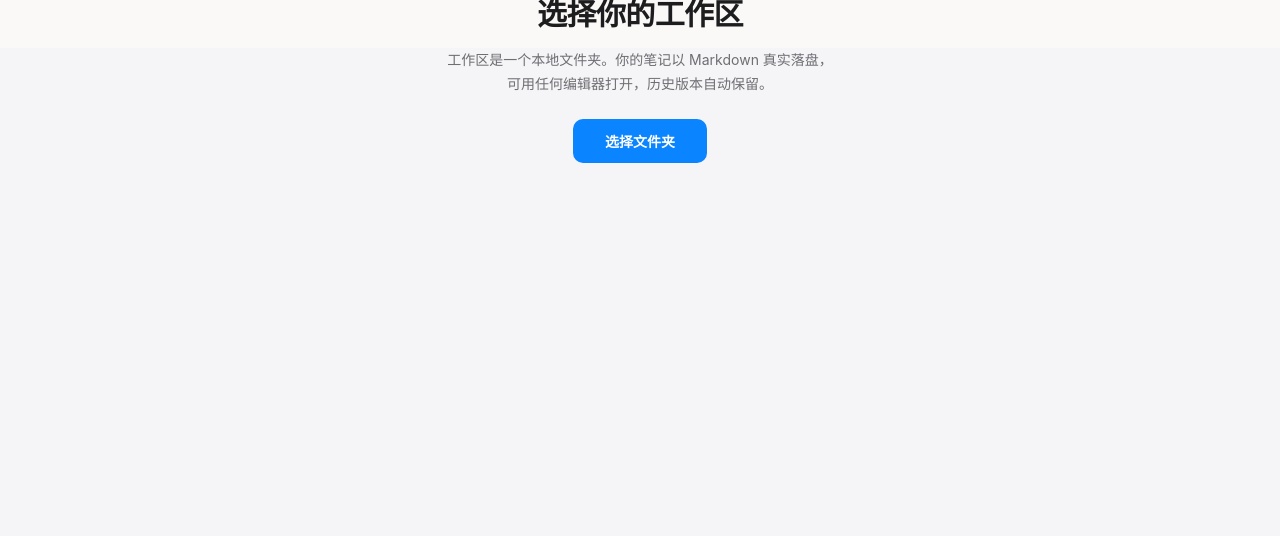
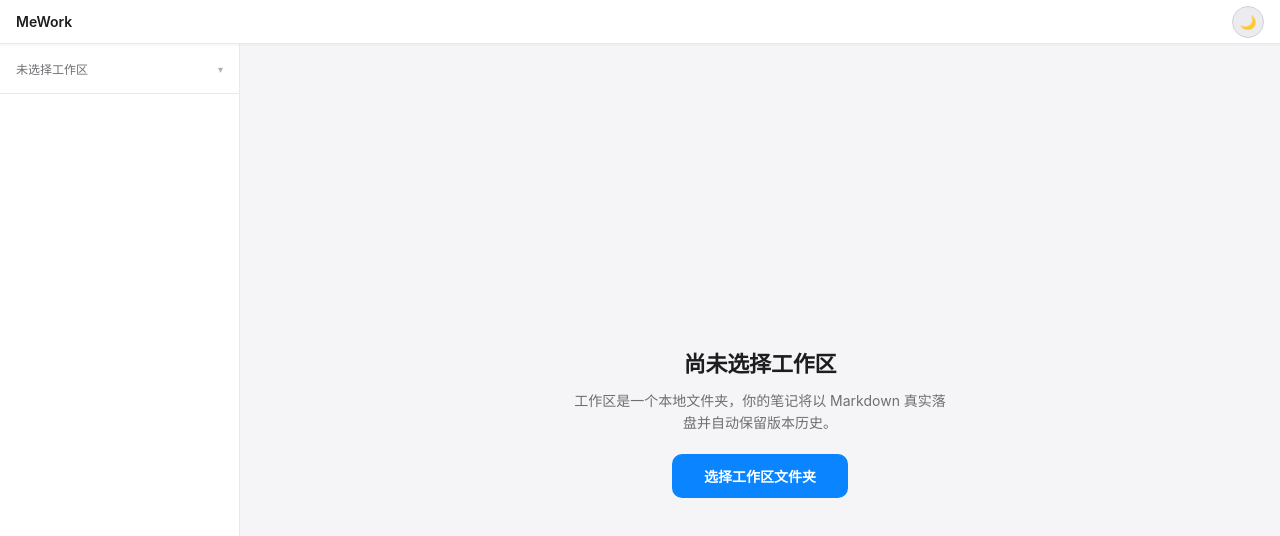
Before and after one commit to oyli722/Work-Record, a React (Vite) app in the folder src/renderer/: page / in a window 1280 px wide. Shown: the top 536 px of the page. Built offline with nearby package versions, Linux system fonts and the light colour scheme.

Commit message:
refactor(工作区): 空状态改为主内容区提示，保留顶栏与侧边栏（弃整页引导）

```diff
--- a/src/renderer/src/App.jsx
+++ b/src/renderer/src/App.jsx
@@ -1,42 +1,39 @@
 import { useEffect } from 'react'
 import useTheme from './hooks/useTheme'
 import useWorkspace from './stores/workspaceStore'
-import Onboarding from './components/Onboarding'
+import WorkspaceEmpty from './components/WorkspaceEmpty'
 import TopBar from './components/TopBar'
 import Sidebar from './components/Sidebar'
 
-// MeWork 根组件（阶段 2：工作区引导与主壳路由）
-// 状态机：无激活工作区 → Onboarding（首次引导）；有激活 → 主壳。
-// 主壳布局定案（2026-08-09）：顶栏（极简全局） + 侧边栏（工作区 + 目录树） + 主区。
+// MeWork 根组件（阶段 2：主壳 + 工作区状态路由）
+// 始终渲染主壳（顶栏 + 侧边栏 + 主区），主内容区按工作区状态切换：
+//   无激活 → 空状态（提示选择工作区）；有激活 → 工作区内容（后续阶段填充）。
+// 布局定案（2026-08-09）：顶栏（极简全局）+ 侧边栏（工作区 + 目录树）+ 主区。
 export default function App() {
   const { theme, toggleTheme } = useTheme()
   const workspace = useWorkspace()
 
   useEffect(() => {
-    // 启动恢复：有记忆路径则尝试激活；失败（路径失效）时停留在引导态
+    // 启动恢复：有记忆路径则尝试激活；失败（路径失效）时停留在空状态
     workspace.restore()
     // eslint-disable-next-line react-hooks/exhaustive-deps
   }, [])
 
-  // 无激活工作区 → 首次引导
-  if (workspace.state === 'idle') {
-    return (
-      <div className="app">
-        <Onboarding workspace={workspace} />
-      </div>
-    )
-  }
+  const hasWorkspace = workspace.state === 'active'
 
-  // 有激活工作区 → 主壳（编辑器 / 目录树 / 标签栏后续阶段填充）
   return (
     <div className="app">
       <TopBar theme={theme} onToggleTheme={toggleTheme} />
       <div className="app__body">
         <Sidebar workspace={workspace} />
         <main className="app__main">
-          <div className="app__status">
-            <p className="app__hint">工作区已就绪</p>
-          </div>
+          {hasWorkspace ? (
+            <div className="app__status">
+              <p className="app__hint">工作区已就绪</p>
+            </div>
+          ) : (
+            <WorkspaceEmpty workspace={workspace} />
+          )}
         </main>
       </div>
     </div>
--- a/src/renderer/src/components/Onboarding.jsx
+++ /dev/null
@@ -1,97 +0,0 @@
-// 首次启动引导（PRD §4.1.1）—— 无工作区时的「暖纸书桌」空状态
-// 整页暖纸底色与工作区冷灰外壳形成对比（样式确认 2026-08-09），
-// 空状态 = 行动的邀请：标题 + 主操作 + 最近工作区（次级）。
-import { useState } from 'react'
-
-// 线性风格图标（PRD §3.4.4 类 SF Symbols，克制描边）
-function WorkspaceIcon() {
-  return (
-    <svg
-      className="onboarding__icon"
-      width="56"
-      height="56"
-      viewBox="0 0 24 24"
-      fill="none"
-      stroke="currentColor"
-      strokeWidth="1.5"
-      strokeLinecap="round"
-      strokeLinejoin="round"
-      aria-hidden="true"
-    >
-      <path d="M3 7a2 2 0 0 1 2-2h4l2 2h8a2 2 0 0 1 2 2v8a2 2 0 0 1-2 2H5a2 2 0 0 1-2-2V7z" />
-      <path d="M8 12h8" />
-      <path d="M8 15.5h5" />
-    </svg>
-  )
-}
-
-export default function Onboarding({ workspace }) {
-  const [busy, setBusy] = useState(false)
-  const [error, setError] = useState(null)
-
-  /** 打开系统目录选择 → 激活选中目录为工作区 */
-  async function handleChoose() {
-    setBusy(true)
-    setError(null)
-    try {
-      const absPath = await window.mework.fs.chooseDirectory()
-      if (!absPath) return // 用户取消
-      const res = await workspace.activate(absPath)
-      if (!res.ok) setError(res.error)
-    } catch (err) {
-      setError(String(err?.message ?? err))
-    } finally {
-      setBusy(false)
-    }
-  }
-
-  return (
-    <div className="onboarding">
-      <div className="onboarding__inner">
-        <WorkspaceIcon />
-
-        <p className="onboarding__eyebrow">MEWORK</p>
-        <h1 className="onboarding__title">选择你的工作区</h1>
-        <p className="onboarding__desc">
-          工作区是一个本地文件夹。你的笔记以 Markdown 真实落盘，
-          可用任何编辑器打开，历史版本自动保留。
-        </p>
-
-        <button type="button" className="onboarding__cta" onClick={handleChoose} disabled={busy}>
-          {busy ? '正在打开…' : '选择文件夹'}
-        </button>
-
-        {error && <p className="onboarding__error">{error}</p>}
-
-        {workspace.recent.length > 0 && (
-          <div className="onboarding__recent">
-            <p className="onboarding__recent-label">最近使用</p>
-            <div className="onboarding__recent-list">
-              {workspace.recent.map((p) => (
-                <div key={p} className="onboarding__recent-row">
-                  <button
-                    type="button"
-                    className="onboarding__recent-item"
-                    onClick={() => workspace.activate(p)}
-                    title={p}
-                  >
-                    {p}
-                  </button>
-                  <button
-                    type="button"
-                    className="onboarding__recent-remove"
-                    onClick={() => workspace.removeFromRecent(p)}
-                    title="从最近列表移除"
-                    aria-label={`移除 ${p}`}
-                  >
-                    ✕
-                  </button>
-                </div>
-              ))}
-            </div>
-          </div>
-        )}
-      </div>
-    </div>
-  )
-}
--- a/src/renderer/src/components/Sidebar.jsx
+++ b/src/renderer/src/components/Sidebar.jsx
@@ -33,10 +33,10 @@ export default function Sidebar({ workspace }) {
           onClick={() => setMenuOpen((v) => !v)}
           aria-expanded={menuOpen}
           aria-haspopup="menu"
-          title={workspace.activePath}
+          title={workspace.activePath ?? '未选择工作区'}
         >
-          <span className="sidebar__ws-name" title={workspace.activePath}>
-            {workspace.activePath}
+          <span className="sidebar__ws-name" title={workspace.activePath ?? ''}>
+            {workspace.activePath ?? '未选择工作区'}
           </span>
           <span className="sidebar__ws-caret" aria-hidden="true">
             ▾
--- /dev/null
+++ b/src/renderer/src/components/WorkspaceEmpty.jsx
@@ -0,0 +1,56 @@
+// 主内容区空状态：无激活工作区时的提示（替代整页引导）
+// 不占用顶栏/侧边栏；简洁居中，提供「选择工作区」主操作与最近列表（次级）。
+import { useState } from 'react'
+
+export default function WorkspaceEmpty({ workspace }) {
+  const [busy, setBusy] = useState(false)
+  const [error, setError] = useState(null)
+
+  /** 打开系统目录选择 → 激活选中目录为工作区 */
+  async function handleChoose() {
+    setBusy(true)
+    setError(null)
+    try {
+      const absPath = await window.mework.fs.chooseDirectory()
+      if (!absPath) return // 用户取消
+      const res = await workspace.activate(absPath)
+      if (!res.ok) setError(res.error)
+    } catch (err) {
+      setError(String(err?.message ?? err))
+    } finally {
+      setBusy(false)
+    }
+  }
+
+  return (
+    <div className="workspace-empty">
+      <h2 className="workspace-empty__title">尚未选择工作区</h2>
+      <p className="workspace-empty__desc">
+        工作区是一个本地文件夹，你的笔记将以 Markdown 真实落盘并自动保留版本历史。
+      </p>
+      <button type="button" className="workspace-empty__cta" onClick={handleChoose} disabled={busy}>
+        {busy ? '正在打开…' : '选择工作区文件夹'}
+      </button>
+      {error && <p className="workspace-empty__error">{error}</p>}
+
+      {workspace.recent.length > 0 && (
+        <div className="workspace-empty__recent">
+          <p className="workspace-empty__recent-label">最近使用</p>
+          <div className="workspace-empty__recent-list">
+            {workspace.recent.map((p) => (
+              <button
+                key={p}
+                type="button"
+                className="workspace-empty__recent-item"
+                onClick={() => workspace.activate(p)}
+                title={p}
+              >
+                {p}
+              </button>
+            ))}
+          </div>
+        </div>
+      )}
+    </div>
+  )
+}
--- a/src/renderer/src/styles/index.css
+++ b/src/renderer/src/styles/index.css
@@ -268,57 +268,34 @@ button {
   padding: var(--space-2);
 }
 
-/* ============ 首次引导（暖纸书桌空状态） ============ */
+/* ============ 主内容区空状态（无工作区） ============ */
 
-.onboarding {
-  display: flex;
-  align-items: center;
-  justify-content: center;
-  padding: var(--space-5);
-  /* 整页暖纸底色：无工作区时即「书桌摊开的纸面」，与工作区冷灰外壳对比 */
-  background: var(--color-paper);
-  color: var(--color-paper-text);
-  transition: background-color 0.2s ease;
-}
-
-.onboarding__inner {
+.workspace-empty {
+  flex: 1;
   display: flex;
   flex-direction: column;
   align-items: center;
+  justify-content: center;
   text-align: center;
-  gap: var(--space-4);
-  max-width: 400px;
+  gap: var(--space-3);
+  padding: var(--space-6);
+  color: var(--color-text);
 }
 
-/* 线性图标：强调色、克制描边 */
-.onboarding__icon {
-  color: var(--color-accent);
-  opacity: 0.9;
-  margin-bottom: var(--space-2);
+.workspace-empty__title {
+  font-size: 22px;
+  font-weight: 600;
+  letter-spacing: -0.01em;
 }
 
-.onboarding__eyebrow {
-  font-size: var(--font-size-sm);
-  font-weight: 600;
-  letter-spacing: 0.18em;
-  text-transform: uppercase;
-  color: var(--color-accent);
+.workspace-empty__desc {
+  font-size: var(--font-size-base);
+  color: var(--color-text-secondary);
+  line-height: 1.6;
+  max-width: 380px;
 }
 
-.onboarding__title {
-  font-size: 30px;
-  font-weight: 700;
-  letter-spacing: -0.02em;
-  line-height: 1.2;
-}
-
-.onboarding__desc {
-  font-size: var(--font-size-base);
-  color: var(--color-paper-text-secondary);
-  line-height: 1.7;
-}
-
-.onboarding__cta {
+.workspace-empty__cta {
   margin-top: var(--space-2);
   border: none;
   border-radius: var(--radius-md);
@@ -331,34 +308,35 @@ button {
   transition: background-color 0.15s ease;
 }
 
-.onboarding__cta:hover {
+.workspace-empty__cta:hover {
   background: var(--color-accent-hover);
 }
 
-.onboarding__cta:disabled {
+.workspace-empty__cta:disabled {
   opacity: 0.6;
   cursor: default;
 }
 
-.onboarding__error {
+.workspace-empty__error {
   color: var(--color-danger);
   font-size: var(--font-size-sm);
 }
 
-.onboarding__recent {
-  margin-top: var(--space-4);
+.workspace-empty__recent {
+  margin-top: var(--space-5);
   width: 100%;
-  border-top: 1px solid var(--color-paper-border);
+  max-width: 380px;
+  border-top: 1px solid var(--color-border-subtle);
   padding-top: var(--space-4);
 }
 
-.onboarding__recent-label {
+.workspace-empty__recent-label {
   font-size: var(--font-size-sm);
-  color: var(--color-paper-text-secondary);
+  color: var(--color-text-tertiary);
   margin-bottom: var(--space-2);
 }
 
-.onboarding__recent-list {
+.workspace-empty__recent-list {
   display: flex;
   flex-direction: column;
   gap: var(--space-1);
@@ -366,14 +344,14 @@ button {
   overflow: auto;
 }
 
-.onboarding__recent-item {
+.workspace-empty__recent-item {
   display: block;
   width: 100%;
   text-align: left;
-  border: 1px solid var(--color-paper-border);
+  border: 1px solid var(--color-border);
   border-radius: var(--radius-sm);
-  background: var(--color-paper-elevated);
-  color: var(--color-paper-text);
+  background: var(--color-bg-elevated);
+  color: var(--color-text);
   font-size: var(--font-size-sm);
   padding: var(--space-2) var(--space-3);
   cursor: pointer;
@@ -385,43 +363,7 @@ button {
     background-color 0.15s ease;
 }
 
-.onboarding__recent-item:hover {
+.workspace-empty__recent-item:hover {
   border-color: var(--color-accent);
   background: var(--color-accent-subtle);
 }
-
-.onboarding__recent-row {
-  display: flex;
-  align-items: center;
-  gap: var(--space-1);
-}
-
-.onboarding__recent-row .onboarding__recent-item {
-  flex: 1;
-  min-width: 0;
-}
-
-.onboarding__recent-remove {
-  flex-shrink: 0;
-  width: 24px;
-  height: 24px;
-  display: flex;
-  align-items: center;
-  justify-content: center;
-  border: 1px solid transparent;
-  border-radius: var(--radius-sm);
-  background: transparent;
-  color: var(--color-paper-text-secondary);
-  font-size: 11px;
-  cursor: pointer;
-  transition:
-    border-color 0.15s ease,
-    background-color 0.15s ease,
-    color 0.15s ease;
-}
-
-.onboarding__recent-remove:hover {
-  border-color: var(--color-paper-border);
-  background: var(--color-danger-subtle);
-  color: var(--color-danger);
-}
```
